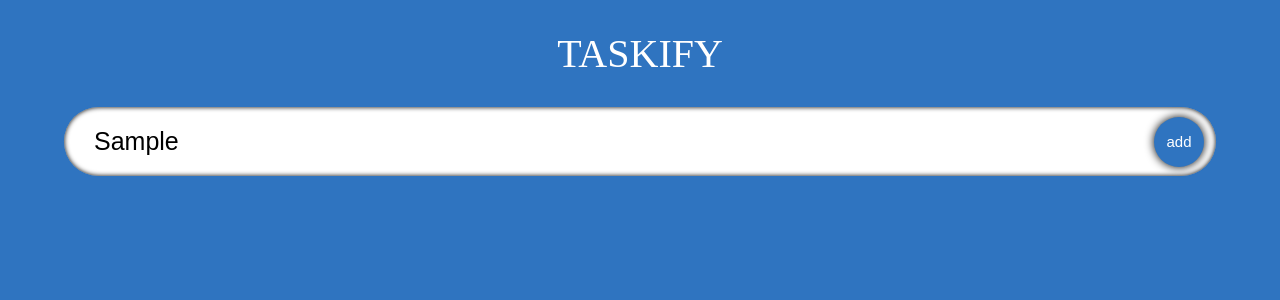
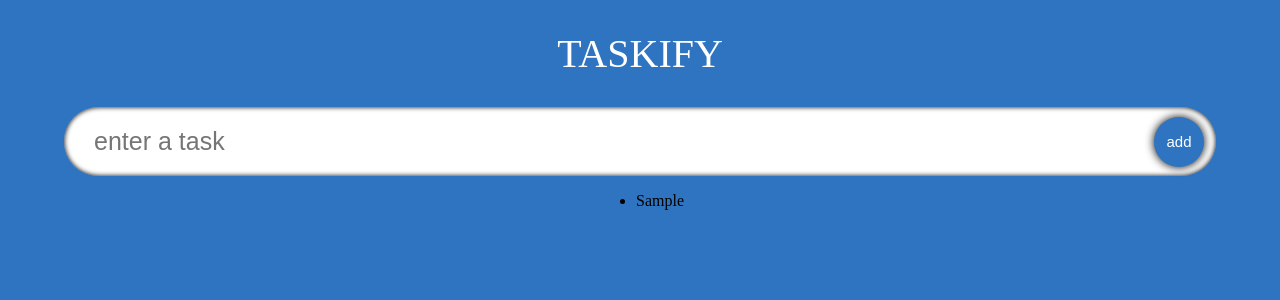
Before and after one commit to benito7suriano/typescript-tutorial, a React (Create React App) app: page / in a window 1280 px wide. Both pictures are taken after typing "Sample" into the empty fields and a click on the button "add". Shown: the top 300 px of the page. Built offline with nearby package versions, Linux system fonts and the light colour scheme; a web font is replaced by a local one.

Commit message:
Display todos on a list.

```diff
--- a/src/App.tsx
+++ b/src/App.tsx
@@ -9,7 +9,6 @@ const App: React.FC = () => {
 
   const handleSubmit = (e: React.FormEvent) => {
     e.preventDefault()
-    console.log('submitting...')
     if (todo) {
       setTodos([
         ...todos,
@@ -20,15 +19,23 @@ const App: React.FC = () => {
         },
       ])
     }
-
     setTodo('')
-    console.log(todos)
   }
 
   return (
     <div className='App'>
       <span className='heading'>taskify</span>
-      <InputField todo={todo} setTodo={setTodo} handleSubmit={handleSubmit} />
+      <InputField
+        todo={todo}
+        setTodo={setTodo}
+        todos={todos}
+        handleSubmit={handleSubmit}
+      />
+      <ul>
+        {todos.map((t: Todo) => (
+          <li>{t.todo}</li>
+        ))}
+      </ul>
     </div>
   )
 }
--- a/src/components/InputField.tsx
+++ b/src/components/InputField.tsx
@@ -1,22 +1,33 @@
-import React from 'react'
+import React, { useRef } from 'react'
+import { Todo } from '../model'
 import './styles.css'
 
 interface Props {
   todo: string
   setTodo: React.Dispatch<React.SetStateAction<string>>
   handleSubmit: (e: React.FormEvent) => void
+  todos: Todo[]
 }
 
 // equally valid:
 // const InputField:React.FC<Props> = ({todo, setTodo}) => ()
-const InputField = ({ todo, setTodo, handleSubmit }: Props) => (
-  <form className='input' onSubmit={handleSubmit}>
+const InputField = ({ todo, setTodo, handleSubmit, todos }: Props) => {
+  const inputRef = useRef<HTMLInputElement>(null)
+
+  return (
+    <form
+      className='input'
+      onSubmit={(e) => {
+        handleSubmit(e)
+        inputRef.current?.blur()
+      }}>
       <input
+        ref={inputRef}
         type='input'
         name='task'
-      id='task'
         placeholder='enter a task'
         className='input__box'
+        value={todo}
         onChange={(e) => setTodo(e.target.value)}
       />
       <button type='submit' className='input__submit'>
@@ -24,5 +35,6 @@ const InputField = ({ todo, setTodo, handleSubmit }: Props) => (
       </button>
     </form>
   )
+}
 
 export default InputField
```
Lines whose indentation alone changed are shown as unchanged.
